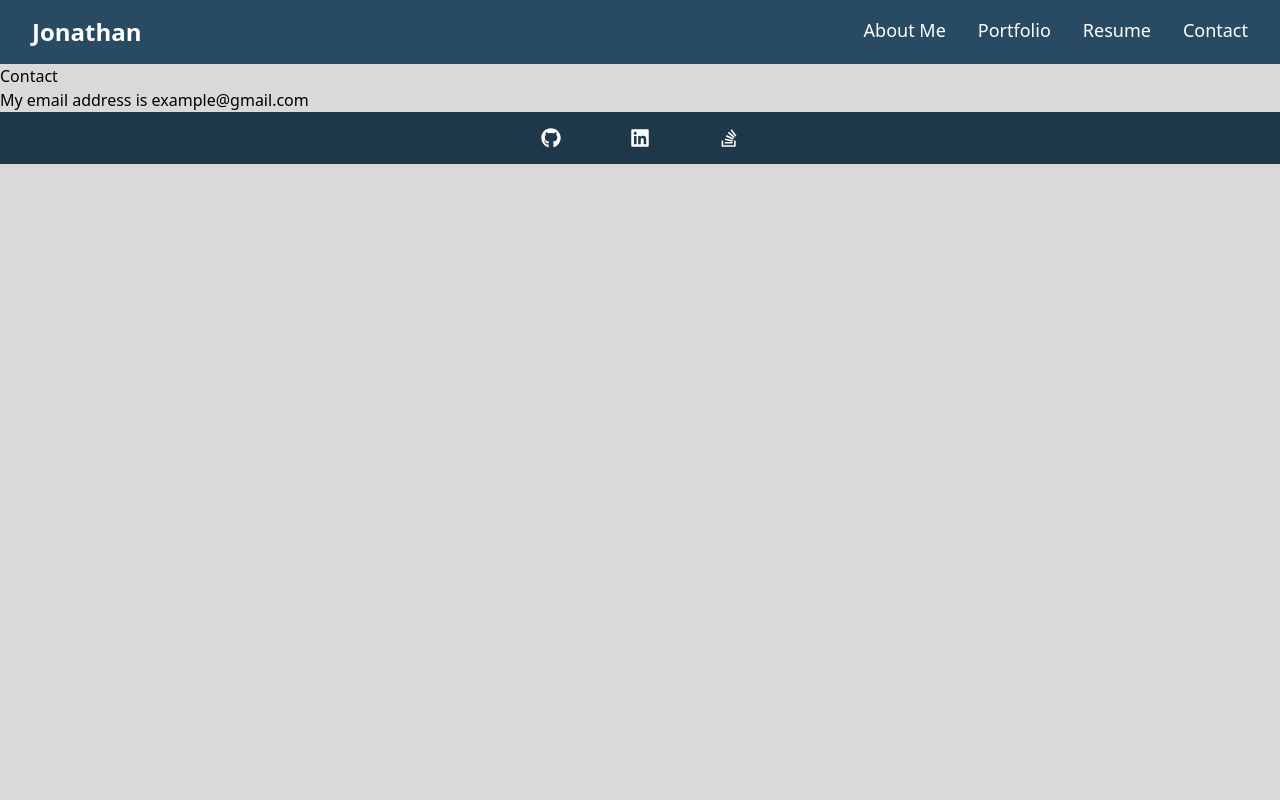
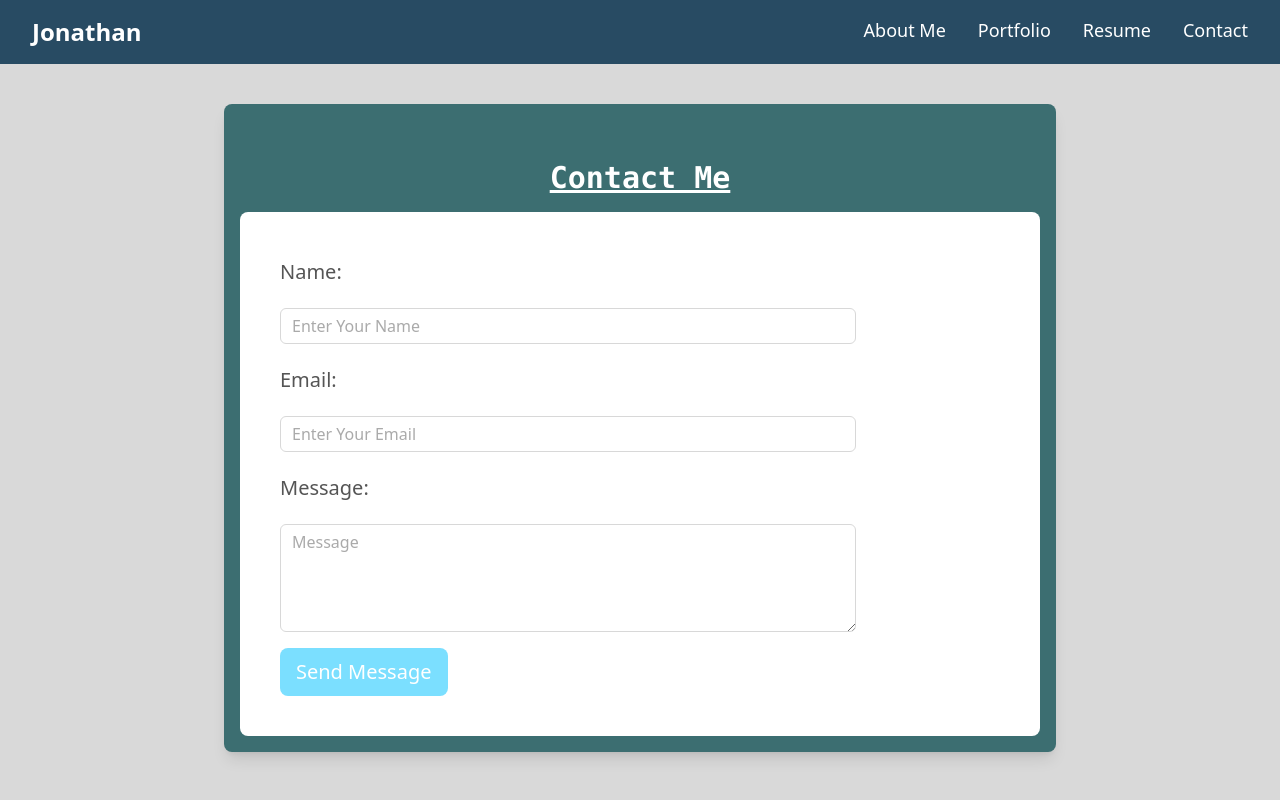
Before and after one commit to xPandemonium/Portfolio, a React (Vite) app: page /Contact in a window 1280 px wide. Shown: the top 800 px of the page. Built offline with nearby package versions, Linux system fonts and the light colour scheme.

Commit message:
Added the Contact page

```diff
--- a/src/App.jsx
+++ b/src/App.jsx
@@ -7,7 +7,7 @@ function App() {
   return (
     <>
       <Header />
-      <main className='h-fit flex'>
+      <main className='h-fit'>
         <Outlet />
       </main>
       <Footer />
--- a/src/Styles/Styles.jsx
+++ b/src/Styles/Styles.jsx
@@ -5,6 +5,8 @@ export const Styles = {
     container: 'bg-main p-4 min-xl:w-[65%] max-sm:w-[90%] w-[80%] mx-auto my-10 rounded-lg shadow-lg text-white',
     errorContainer: 'bg-error p-4 min-xl:w-[65%] max-sm:w-[90%] w-[80%] mx-auto my-10 rounded-lg shadow-lg text-white',
     // Paragraphs Container
-    paragraphContainer: 'bg-accent p-4 rounded-lg mt-4',
+    paragraphContainer: 'bg-accent p-4 rounded-lg mt-4 text-xl/10',
+    formContainer: 'bg-white p-10 rounded-lg mt-4 space-y-4 text-btext text-xl/10',
     pageTittle: "text-center mt-10 text-3xl font-bold font-mono underline",
+    input: "block w-[80%] rounded-md px-3 py-1.5 text-base outline-1 -outline-offset-1 outline-outline focus-within:outline-2 focus-within:-outline-offset-2 focus-within:outline-outlineFocus"
 };
--- a/src/index.css
+++ b/src/index.css
@@ -9,4 +9,7 @@
     --color-header: #284B63;
     --color-error: #DC143C;
     --color-footer: #1e3849;
+    --color-btext: #555555;
+    --color-outlineFocus: #7bdfff;
+    --color-outline: #d8d8d8;
 }
--- a/src/pages/AboutMe.jsx
+++ b/src/pages/AboutMe.jsx
@@ -7,13 +7,13 @@ import { Styles } from "../Styles/Styles";
 
 export default function AboutMe() {
   return (
-    <div className="flex items-center size-fit mb-200px">
+    <div className="flex items-center">
       <div className={Styles.container}>
         <img className="mx-auto block h-24 rounded-full my-3" src="/src/assets/profile.png"/>
         <h1 className={Styles.pageTittle}>
           About Me
         </h1>
-        <div className="text-xl/10 w-[90%] items-center mx-auto my-10">
+        <div className="w-[90%] items-center mx-auto my-10">
           {/* About me paragraph */}
           <p className={Styles.paragraphContainer}>
           My full name is Jonathan Correa Iglesias. I am in my early 20s. I was born in Havana, Cuba but now I'm in Houston, Texas where I was raised and currently live.
--- a/src/pages/Contact.jsx
+++ b/src/pages/Contact.jsx
@@ -1,8 +1,71 @@
+import { Styles } from "../Styles/Styles";
+import { useState } from "react";
+
 export default function Contact() {
+  const [formData, setFormData] = useState({
+    name: "",
+    email: "",
+    message: "",
+  });
+
+  const handleChange = (e) => {
+    const { name, value } = e.target;
+    setFormData((prev) => ({ ...prev, [name]: value }));
+  };
+
+  const handleSubmit = (e) => {
+    e.preventDefault();
+    console.log("Form submitted:", formData);
+    setFormData({ name: "", email: "", message: "" });
+  };
+
   return (
-    <div>
-      <h1>Contact</h1>
-      <p>My email address is example@gmail.com</p>
+    <div className="h-dvh">
+      <div className={Styles.container}>
+        <h2 className={Styles.pageTittle}>Contact Me</h2>
+        <form onSubmit={handleSubmit} className={Styles.formContainer}>
+          <label htmlFor="name" className="block text-md/6 font-medium">
+            Name:
+          </label>
+          <input
+            type="text"
+            name="name"
+            placeholder="Enter Your Name"
+            value={formData.name}
+            onChange={handleChange}
+            required
+            className={Styles.input}
+          />
+          <label htmlFor="email" className="block text-md/6 font-medium">
+            Email:
+          </label>
+          <input
+            type="email"
+            name="email"
+            placeholder="Enter Your Email"
+            value={formData.email}
+            onChange={handleChange}
+            required
+            className={Styles.input}
+          />
+          <label htmlFor="message" className="block text-md/6 font-medium">
+            Message:
+          </label>
+          <textarea
+            name="message"
+            placeholder="Message"
+            value={formData.message}
+            onChange={handleChange}
+            rows={4}
+            required
+            className={Styles.input}
+          />
+          <button type="submit" className="block bg-outlineFocus text-white py-1 px-4 rounded-lg">
+            Send Message
+          </button>
+        </form>
+      </div>
     </div>
+
 )
 }
```
Also changed, not shown: 1 other file (tests, documents, lock files or other folders).
